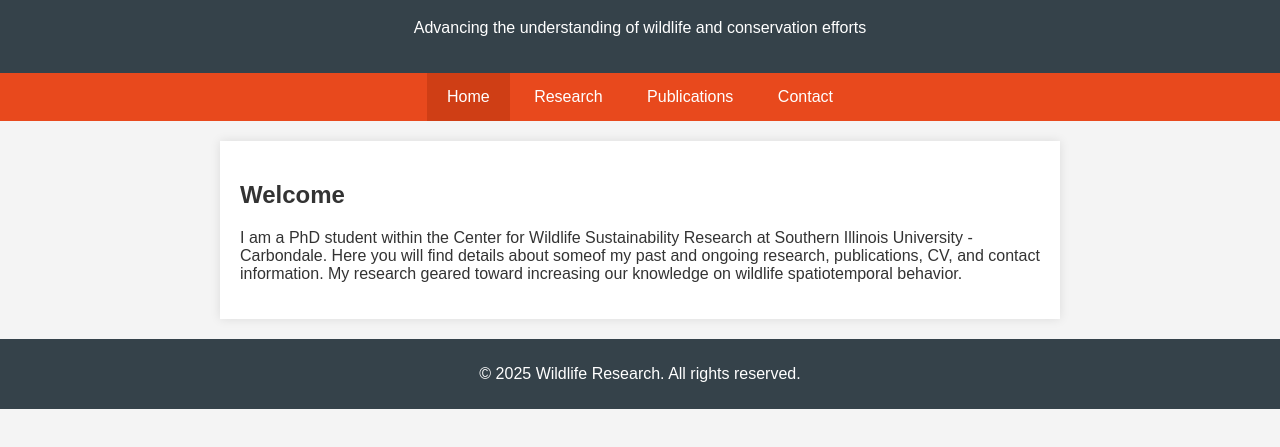
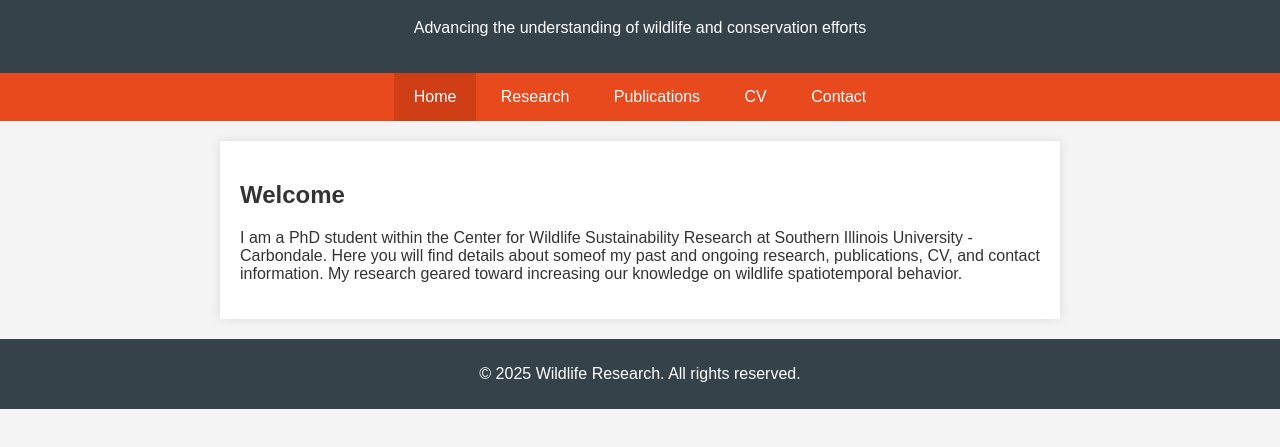
Before and after one commit to maxlarreur/maxlarreur.github.io, a plain HTML site: page index.html in a window 1280 px wide. Shown: the part 81-528 px from the top of the page. Drawn offline with Linux system fonts and the light colour scheme.

Commit message:
Update index.html

```diff
--- a/index.html
+++ b/index.html
@@ -16,6 +16,7 @@
       <li><a href="index.html" class="active">Home</a></li>
       <li><a href="research.html">Research</a></li>
       <li><a href="publications.html">Publications</a></li>
+      <li><a href="CV.html">CV</a></li>
       <li><a href="contact.html">Contact</a></li>
     </ul>
   </nav>
```
